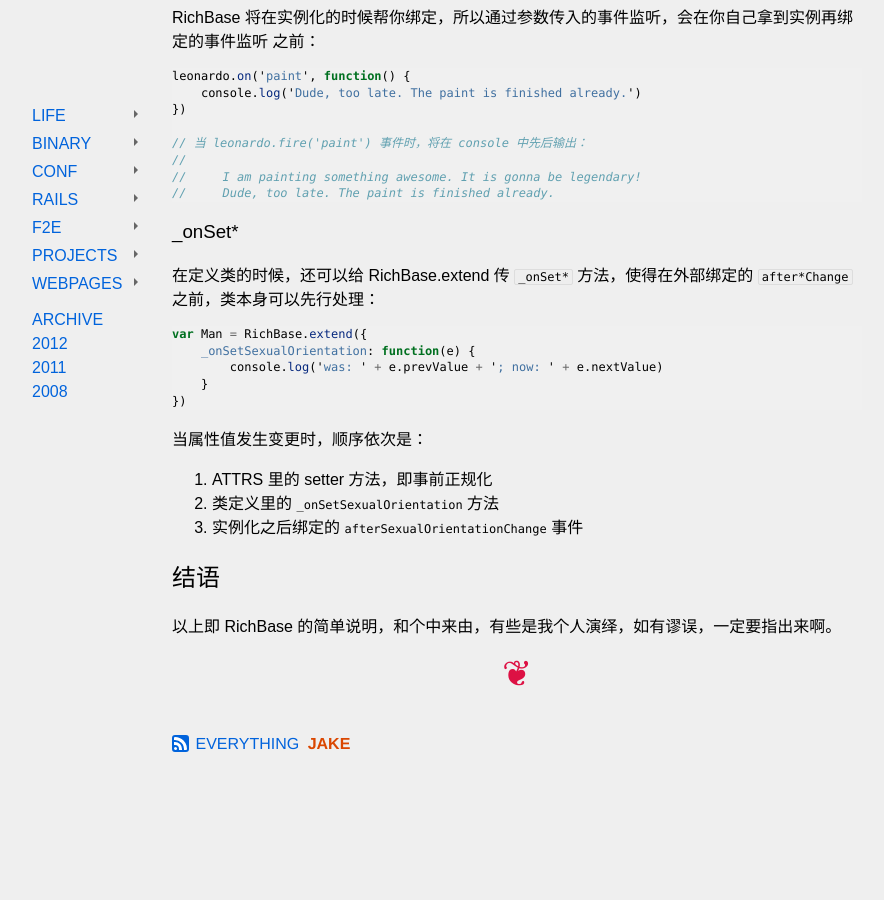
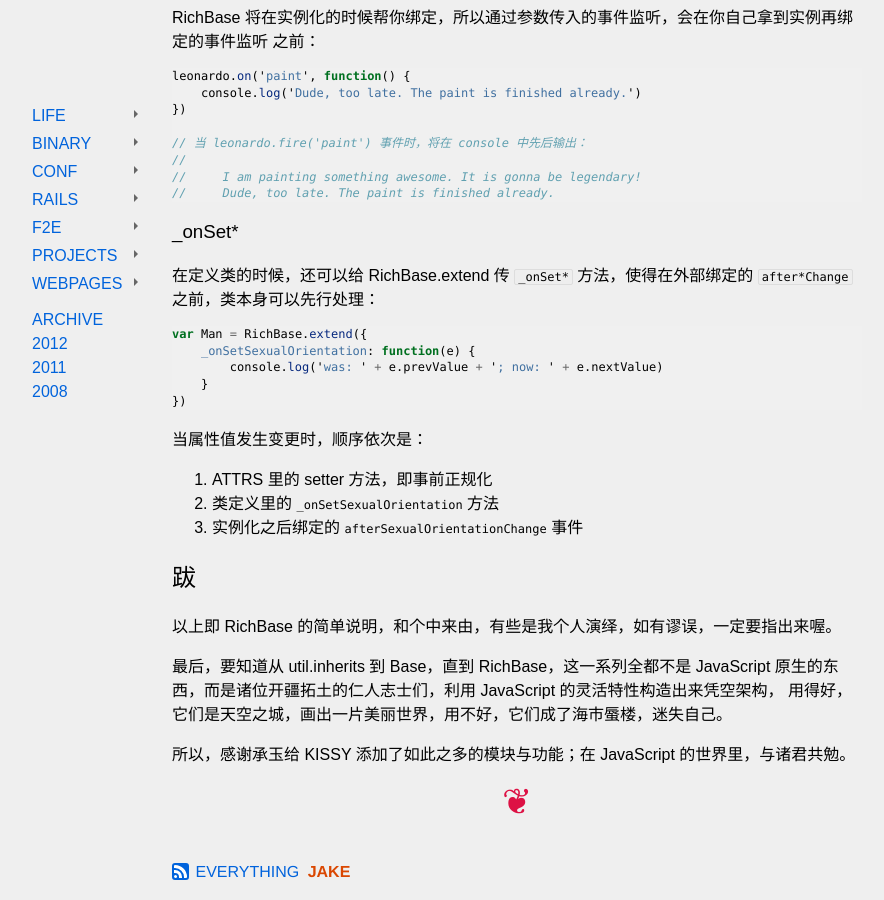
Before and after one commit to cyjake/cyjake.github.io, a Jekyll site: the page built from f2e/_posts/2013-08-06-what-is-rich-base.md, in a window 1280 px wide and 900 px high, scrolled down 11194 px. Shown: the whole window, without its empty margins (123-1007 px from the left). Built offline with Jekyll 4.4.1, drawn with Linux system fonts in a browser that asks for light colours; some web fonts are replaced; Markdown is read by kramdown in place of the engine named in the settings; before the commit the page ends 11966 px from its top, so only the background shows below that.

Commit message:
Added 跋

```diff
--- a/f2e/_posts/2013-08-06-what-is-rich-base.md
+++ b/f2e/_posts/2013-08-06-what-is-rich-base.md
@@ -686,6 +686,12 @@
 2. 类定义里的 `_onSetSexualOrientation` 方法
 3. 实例化之后绑定的 `afterSexualOrientationChange` 事件
 
-## 结语
+## 跋
 
-以上即 RichBase 的简单说明，和个中来由，有些是我个人演绎，如有谬误，一定要指出来啊。
+以上即 RichBase 的简单说明，和个中来由，有些是我个人演绎，如有谬误，一定要指出来喔。
+
+最后，要知道从 util.inherits 到 Base，直到 RichBase，这一系列全都不是 JavaScript
+原生的东西，而是诸位开疆拓土的仁人志士们，利用 JavaScript 的灵活特性构造出来凭空架构，
+用得好，它们是天空之城，画出一片美丽世界，用不好，它们成了海市蜃楼，迷失自己。
+
+所以，感谢承玉给 KISSY 添加了如此之多的模块与功能；在 JavaScript 的世界里，与诸君共勉。
```
